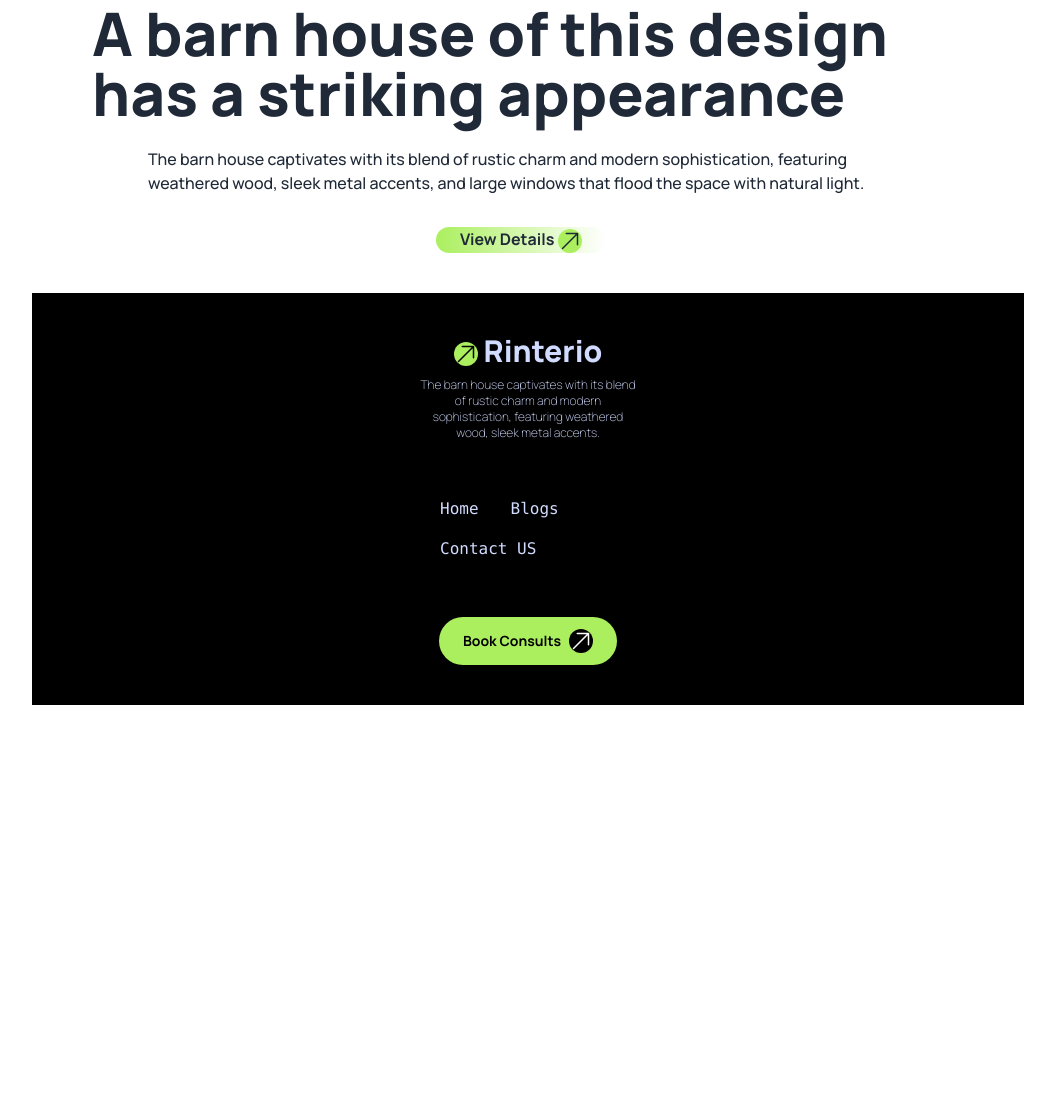
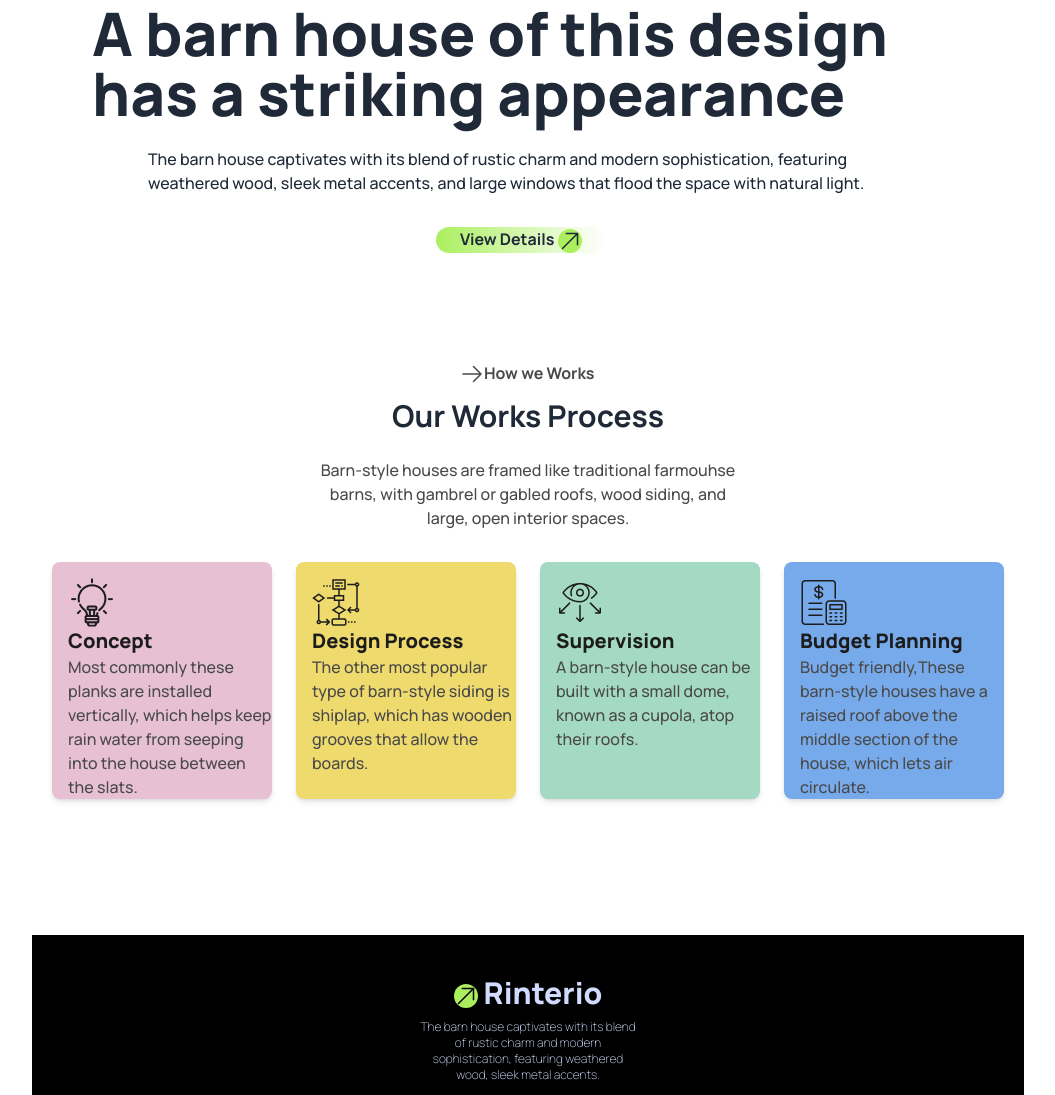
Before and after one commit to ArfenaKhatun/Assignment03, a plain HTML site: page index.html in a window 1280 px wide. Shown: the part 571-1666 px from the top of the page, without its empty margins (112-1167 px from the left). Before the commit the page ends 1404 px from the top, so only its background shows below. Drawn offline with nearby package versions, Linux system fonts and the light colour scheme.

Commit message:
Our Working process section complete

```diff
--- a/index.html
+++ b/index.html
@@ -100,8 +100,52 @@
         </div>
 
     </header>
-    <main>
+    <main class="px-5">
+      <!--Work process section-->
+      <section class="py-8 lg:py-24">
+        <div>
 
+
+          <button class="bg-white py-3 px-6 rounded-3xl font-bold text-base text-[#494949] mx-96">
+            <svg xmlns="http://www.w3.org/2000/svg" fill="none" viewBox="0 0 24 24" stroke-width="1.5" stroke="currentColor" class="size-6 inline">
+              <path stroke-linecap="round" stroke-linejoin="round" d="M13.5 4.5 21 12m0 0-7.5 7.5M21 12H3" />
+            </svg>How we Works
+
+
+        </button>
+        </div>
+        <div class="text-center">
+          <h1 class="font-bold text-3xl mb-6">Our Works Process</h1>
+          <p class="text-base font-medium text-[#494949] px-64 mx-auto">Barn-style houses are framed like traditional farmouhse barns, with gambrel or gabled roofs, wood siding, and large, open interior spaces.</p>
+        </div>
+        <!--grid cards-->
+        <div class="grid grid-cols-4 gap-6 pt-8 ">
+          <div class="pl-4 rounded-lg shadow-md bg-[#E7C1D3] overflow-hidden">
+            <img class=" pt-4" src="assets/concept.png" alt="">
+            <h2 class="text-[#1C1C1C] font-extrabold text-xl">Concept</h2>
+            <p class="text-[#494949] text-base font-medium">Most commonly these planks are installed vertically, which helps keep rain water from seeping into the house between the slats.</p>
+          </div>
+          <div class="pl-4 rounded-lg shadow-md bg-[#EFDA6E] overflow-hidden">
+            <img class=" pt-4" src="assets/flow-chart.png" alt="">
+            <h2 class="text-[#1C1C1C] font-extrabold text-xl">Design Process</h2>
+            <p class="text-[#494949] text-base font-medium"> The other most popular type of barn-style siding is shiplap, which has wooden grooves that allow the boards. </p>
+          </div>
+
+
+          <div class="pl-4 rounded-lg shadow-md bg-[#A4DAC3] overflow-hidden">
+            <img class=" pt-4" src="assets/vision.png" alt="">
+            <h2 class="text-[#1C1C1C] font-extrabold text-xl">Supervision</h2>
+            <p class="text-[#494949] text-base font-medium">A barn-style house can be built with a small dome, known as a cupola, atop their roofs.</p>
+          </div>
+
+
+          <div class="pl-4 rounded-lg shadow-md bg-[#77AAEA] overflow-hidden">
+            <img class=" pt-4" src="assets/budget-planning.png" alt="">
+            <h2 class="text-[#1C1C1C] font-extrabold text-xl">Budget Planning</h2>
+            <p class="text-[#494949] text-base font-medium">Budget friendly,These barn-style houses have a raised roof above the middle section of the house, which lets air circulate.</p>
+          </div>
+        </div>
+      </section>
     </main>
     <!--Footer section-->
     <footer class="pt-10 font-manrope ">
```
